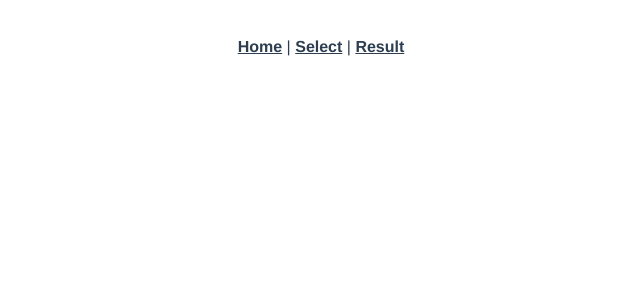
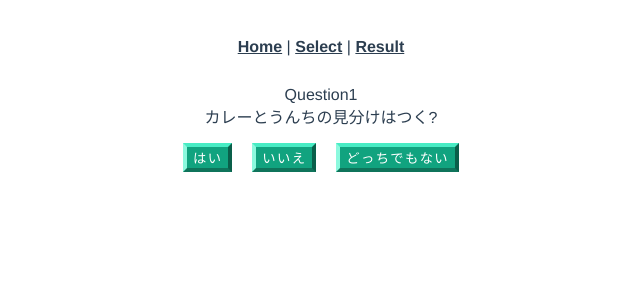
Before and after one commit to yumekawa-youkya/yumekawa-app, a Vue app: page /select/0 in a window 1280 px wide. Shown: the top 300 px of the page, without its empty margins (319-959 px from the left). Built offline with nearby package versions, Linux system fonts and the light colour scheme; a web font is replaced by a local one.

Commit message:
質問を１つずつ表示

```diff
--- a/src/router/index.js
+++ b/src/router/index.js
@@ -13,7 +13,7 @@ const routes = [
     component: Index,
   },
   {
-    path: "/select",
+    path: "/select/:id",
     name: "Select",
     component: Select,
   },
--- a/src/views/Index.vue
+++ b/src/views/Index.vue
@@ -2,12 +2,12 @@
   <div class="general">
     <div class="test">卍陽キャ度診断テスト卍</div>
     <div class="main">
-      <router-link to="/select" class="title">診断スタート</router-link>
+      <router-link to="/select/0" class="title">診断スタート</router-link>
     </div>
     <div class="images">
-    <img class="image1" src="../assets/seijin.png">
-    <img class="image2" src="../assets/mild.png">
-    <img class="image3" src="../assets/sheesha.png">
+      <img class="image1" src="../assets/seijin.png" />
+      <img class="image2" src="../assets/mild.png" />
+      <img class="image3" src="../assets/sheesha.png" />
     </div>
   </div>
 </template>
@@ -22,27 +22,25 @@ export default {
 </script>
 
 <style scoped>
-@import url('https://fonts.googleapis.com/css2?family=DotGothic16&family=Kaisei+Decol&family=New+Tegomin&display=swap');
-@import url('https://fonts.googleapis.com/css2?family=DotGothic16&family=New+Tegomin&display=swap');
-
+@import url("https://fonts.googleapis.com/css2?family=DotGothic16&family=Kaisei+Decol&family=New+Tegomin&display=swap");
+@import url("https://fonts.googleapis.com/css2?family=DotGothic16&family=New+Tegomin&display=swap");
 
 .test {
   font-size: 80px;
-  font-family: 'Kaisei Decol', serif;
+  font-family: "Kaisei Decol", serif;
   /* margin-top: 10px; */
   margin-bottom: 50px;
   padding-top: 30px;
   color: rgb(152, 8, 219);
 }
 .image {
-
 }
 .title {
   display: flex;
   align-items: center;
   justify-content: center;
   font-size: 67px;
-  font-family: 'DotGothic16', sans-serif;
+  font-family: "DotGothic16", sans-serif;
   color: rgb(241, 241, 241);
   background-color: #000000;
   border-radius: 50vh;
@@ -51,7 +49,7 @@ export default {
   transition: 0.3s;
 }
 .title:hover {
-  background-color:rgb(243, 243, 243);
+  background-color: rgb(243, 243, 243);
   color: black;
 }
 .main {
@@ -61,7 +59,7 @@ export default {
   margin-top: 60px;
 }
 .general {
-  background-image: url('../assets/club.png');
+  background-image: url("../assets/club.png");
   height: 800px;
   width: auto;
   background-repeat: no-repeat;
--- a/src/views/Result.vue
+++ b/src/views/Result.vue
@@ -36,7 +36,7 @@
     </div>
     <div class="restart">
       <button v-on:click="youkyadoreset()">
-        <router-link to="/select">もう一度診断する</router-link>
+        <router-link to="/select/0">もう一度診断する</router-link>
       </button>
     </div>
     <div class="rankingComment">名前を入力してランキングに追加しよう！</div>
--- a/src/views/Select.vue
+++ b/src/views/Select.vue
@@ -1,8 +1,11 @@
 <template>
   <div>
-    <div>{{ this.$route.params.id }}</div>
     <div v-for="(question, index) in questions" v-bind:key="index">
-      <div>{{ question.question }}</div>
+      <div v-if="question.id == $route.params.id">
+        <div class="question">
+          <span>Question{{ Number($route.params.id) + 1 }}</span>
+          <div class="Text">{{ question.question }}</div>
+        </div>
         <div class="btns">
           <button class="btn1" v-on:click="Answer(index, 0)">
             {{ question.answer[0].text }}
@@ -15,8 +18,6 @@
           </button>
         </div>
       </div>
-    <div class="result">
-      <router-link to="/result">診断結果</router-link>
     </div>
   </div>
 </template>
@@ -45,12 +46,19 @@ export default {
     Answer: function (id, num) {
       this.questions[id].answer[num].selected = true
       this.send()
-      if (id === this.questions.length - 1) {
+      if (this.pageId === this.questions.length - 1) {
         this.$router.push("/result")
+      } else {
+        this.$router.push("/select/" + (this.pageId + 1))
       }
     },
+  },
+  computed: {
+    pageId() {
+      return Number(this.$route.params.id)
+    },
+  },
   // App.vueを変更する、解答を保存する関数
-  },
 }
 </script>
 
@@ -60,6 +68,19 @@ export default {
   margin-bottom: 30px;
   margin-right: 10px;
   margin-left: 10px;
+  cursor: pointer;
+  -webkit-user-select: none;
+  -moz-user-select: none;
+  -ms-user-select: none;
+  user-select: none;
+  -webkit-transition: all 0.3s;
+  transition: all 0.3s;
+  text-align: center;
+  vertical-align: middle;
+  text-decoration: none;
+  letter-spacing: 0.1em;
+  color: #212529;
+  border-radius: 0.5rem;
   color: #fff;
   border-top: 4px solid #48ecc4;
   border-right: 4px solid #0a5f4a;
@@ -68,11 +89,32 @@ export default {
   border-radius: 0;
   background: #11a37f;
 }
+
+.btn1:hover {
+  color: #fff;
+  border-top: 4px solid #0f745b;
+  border-right: 4px solid #8cf9de;
+  border-bottom: 4px solid #48ecc4;
+  border-left: 4px solid #0a5f4a;
+}
 .btn2 {
   margin-top: 15px;
   margin-bottom: 30px;
   margin-right: 10px;
   margin-left: 10px;
+  cursor: pointer;
+  -webkit-user-select: none;
+  -moz-user-select: none;
+  -ms-user-select: none;
+  user-select: none;
+  -webkit-transition: all 0.3s;
+  transition: all 0.3s;
+  text-align: center;
+  vertical-align: middle;
+  text-decoration: none;
+  letter-spacing: 0.1em;
+  color: #212529;
+  border-radius: 0.5rem;
   color: #fff;
   border-top: 4px solid #48ecc4;
   border-right: 4px solid #0a5f4a;
@@ -81,11 +123,33 @@ export default {
   border-radius: 0;
   background: #11a37f;
 }
+
+.btn2:hover {
+  color: #fff;
+  border-top: 4px solid #0f745b;
+  border-right: 4px solid #8cf9de;
+  border-bottom: 4px solid #48ecc4;
+  border-left: 4px solid #0a5f4a;
+}
+
 .btn3 {
   margin-top: 15px;
   margin-bottom: 30px;
   margin-right: 10px;
   margin-left: 10px;
+  cursor: pointer;
+  -webkit-user-select: none;
+  -moz-user-select: none;
+  -ms-user-select: none;
+  user-select: none;
+  -webkit-transition: all 0.3s;
+  transition: all 0.3s;
+  text-align: center;
+  vertical-align: middle;
+  text-decoration: none;
+  letter-spacing: 0.1em;
+  color: #212529;
+  border-radius: 0.5rem;
   color: #fff;
   border-top: 4px solid #48ecc4;
   border-right: 4px solid #0a5f4a;
@@ -94,4 +158,12 @@ export default {
   border-radius: 0;
   background: #11a37f;
 }
+
+.btn3:hover {
+  color: #fff;
+  border-top: 4px solid #0f745b;
+  border-right: 4px solid #8cf9de;
+  border-bottom: 4px solid #48ecc4;
+  border-left: 4px solid #0a5f4a;
+}
 </style>
```
Lines whose indentation alone changed are shown as unchanged.
